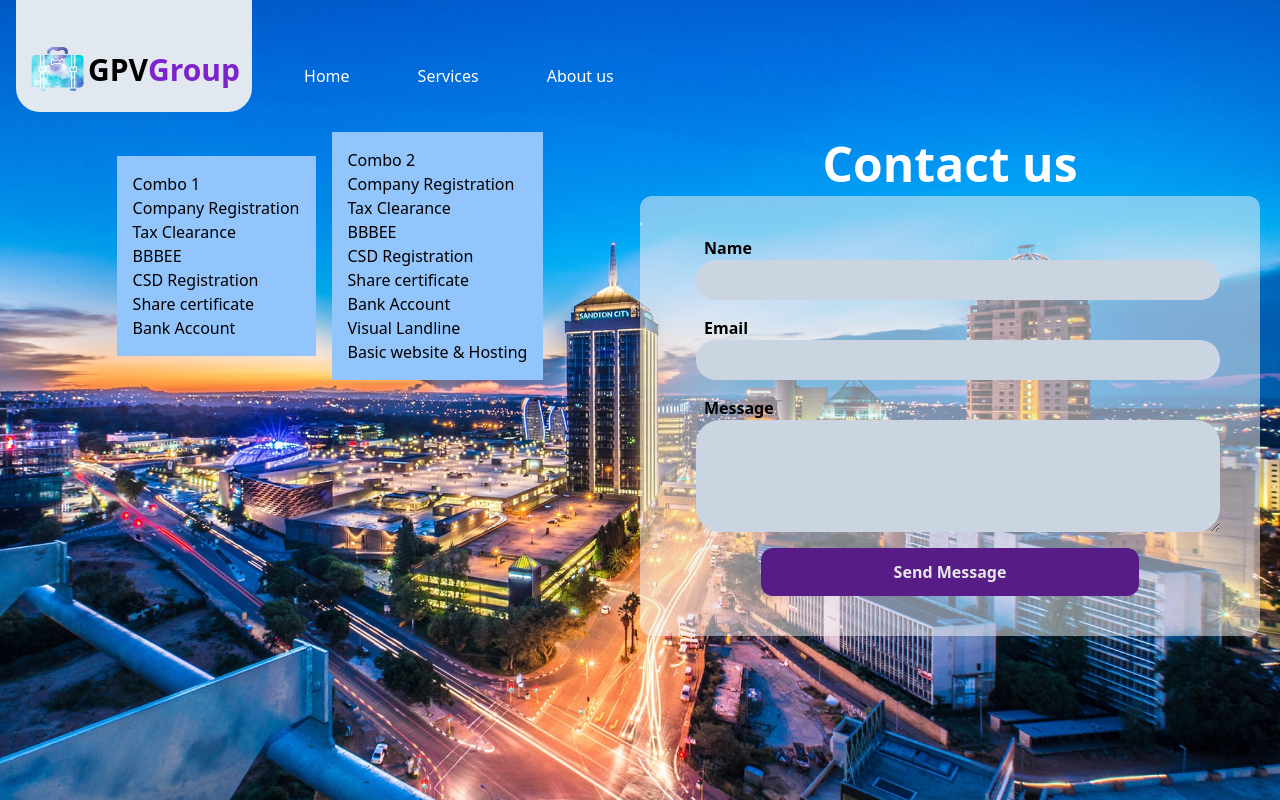
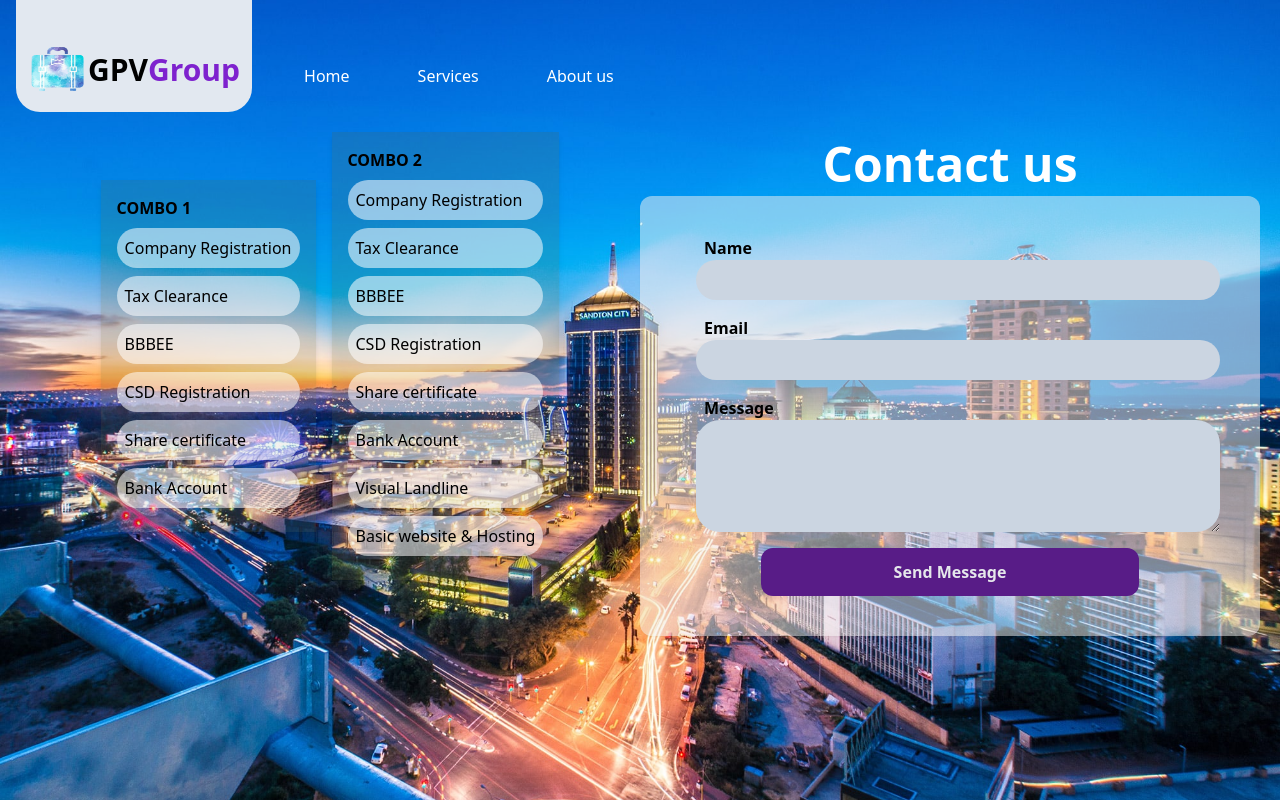
Before and after one commit to mawayalebo/gpv, a Next.js app: page / in a window 1280 px wide. Built offline with nearby package versions, Linux system fonts and the light colour scheme.

Commit message:
combo ui

```diff
--- a/components/Combo.tsx
+++ b/components/Combo.tsx
@@ -17,14 +17,14 @@ function Combo() {
                     Combos.map((combo, index) => {
                         return (
                             <div key={index}>
-                                <div className="bg-blue-300 p-4">
-                                    <h2>{combo.Name}</h2>
+                                <div className="bg-[#6a63312a] p-4 shadow-md">
+                                    <h2 className="font-bold uppercase">{combo.Name}</h2>
                                     <div>
                                         <ul>
                                             {
                                                 combo.items.map((item, index) => {
                                                     return (
-                                                        <li key={index}>{item}</li>
+                                                        <li key={index} className="p-2 bg-[#ffffff8a] my-2 rounded-full hover:ml-3 hover:shadow-md hover:font-semibold hover:transtion delay-3 duration-300 cursor-default">{item}</li>
                                                     )
                                                 })
                                             }
```
